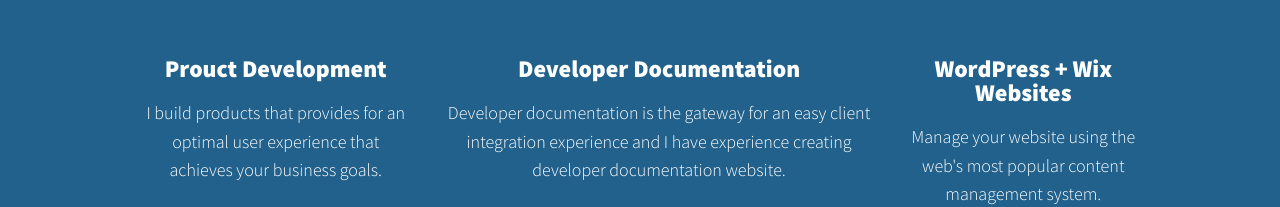
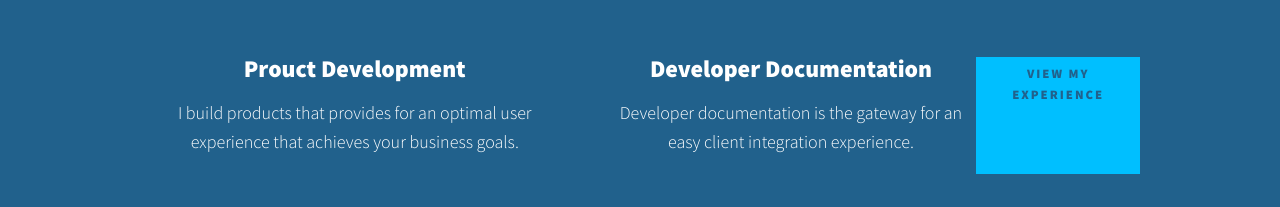
Before and after one commit to ComputerGeekNerd/raksha-basic-portfolio, a plain HTML site: page index.html in a window 1280 px wide. Shown: the part 746-953 px from the top of the page. Drawn offline with nearby package versions, Linux system fonts and the light colour scheme.

Commit message:
Minor changes

```diff
--- a/index.html
+++ b/index.html
@@ -52,14 +52,8 @@
 
                 <div class="service">
                     <h3>Developer Documentation</h3>
-                    <p>Developer documentation is the gateway for an easy client integration experience and I have experience creating developer documentation website.</p>
+                    <p>Developer documentation is the gateway for an easy client integration experience.</p>
                 </div> <!-- / service -->
-
-                <div class="service">
-                    <h3>WordPress + Wix Websites</h3>
-                    <p>Manage your website using the web's most popular content management system.</p>
-                </div> <!-- / service -->
-            </div> <!-- / services -->
 
             <a href="#work" class="btn">View My Experience</a>
         </section>
```
